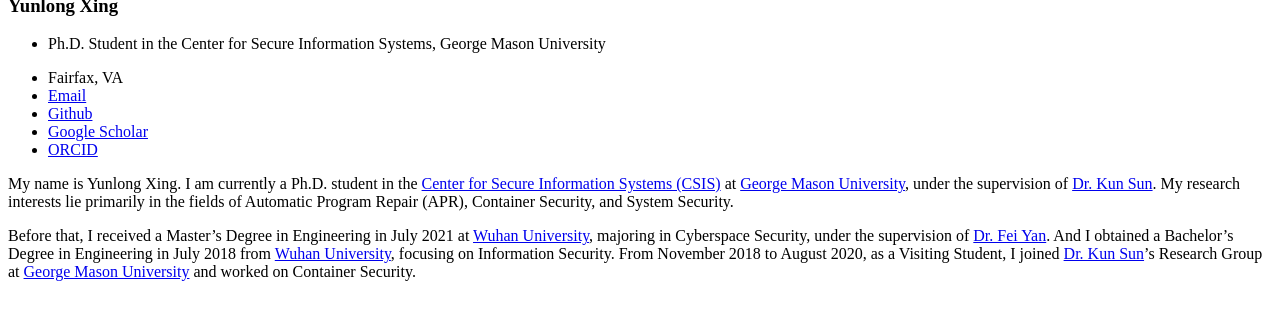
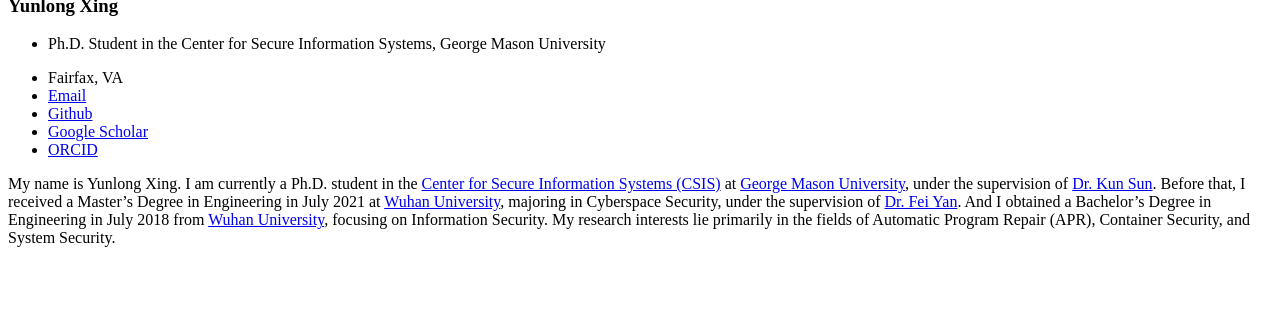
Before and after one commit to YunlongXing/yunlongxing.github.io, a Jekyll site: the page built from _pages/includes/intro.md, in a window 1280 px wide, cut to the strip 494-814 px from the top of the page. Built offline with Jekyll 4.4.1, drawn with Linux system fonts in a browser that asks for light colours; our own code applies the rules of GitHub Pages for plain Markdown files.

Commit message:
Update intro.md

```diff
--- a/_pages/includes/intro.md
+++ b/_pages/includes/intro.md
@@ -1,6 +1,4 @@
-My name is Yunlong Xing. I am currently a Ph.D. student in the [Center for Secure Information Systems (CSIS)][Center for Secure Information Systems (CSIS)] at [George Mason University][George Mason University], under the supervision of [Dr. Kun Sun][Dr. Kun Sun]. My research interests lie primarily in the fields of Automatic Program Repair (APR), Container Security, and System Security.
-
-Before that, I received a Master's Degree in Engineering in July 2021 at [Wuhan University][Wuhan University], majoring in Cyberspace Security, under the supervision of [Dr. Fei Yan][Dr. Fei Yan]. And I obtained a Bachelor's Degree in Engineering in July 2018 from [Wuhan University][Wuhan University], focusing on Information Security. From November 2018 to August 2020, as a Visiting Student, I joined [Dr. Kun Sun][Dr. Kun Sun]'s Research Group at [George Mason University][George Mason University] and worked on Container Security.
+My name is Yunlong Xing. I am currently a Ph.D. student in the [Center for Secure Information Systems (CSIS)][Center for Secure Information Systems (CSIS)] at [George Mason University][George Mason University], under the supervision of [Dr. Kun Sun][Dr. Kun Sun]. Before that, I received a Master's Degree in Engineering in July 2021 at [Wuhan University][Wuhan University], majoring in Cyberspace Security, under the supervision of [Dr. Fei Yan][Dr. Fei Yan]. And I obtained a Bachelor's Degree in Engineering in July 2018 from [Wuhan University][Wuhan University], focusing on Information Security. My research interests lie primarily in the fields of Automatic Program Repair (APR), Container Security, and System Security.
 
 [Center for Secure Information Systems (CSIS)]: https://csis.gmu.edu/
 [George Mason University]: https://www2.gmu.edu/
```
